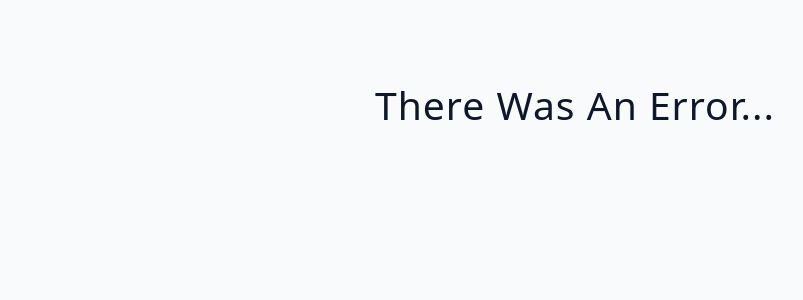
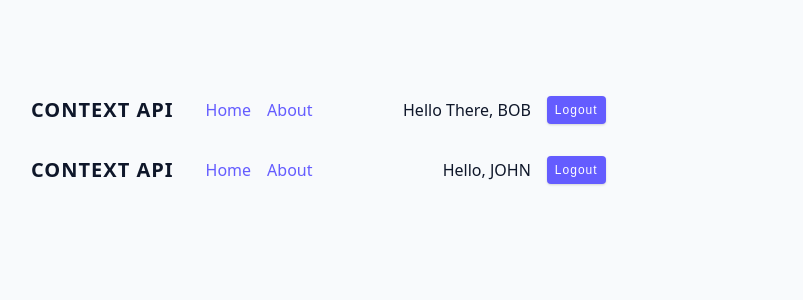
Before and after one commit to yorkyorkex/03-advanced-react, a React (Vite) app: page / in a window 1280 px wide. Shown: the top 300 px of the page, without its empty margins (65-868 px from the left). Built offline with nearby package versions, Linux system fonts and the light colour scheme; no server answers.

Commit message:
Add Navbar and UserContainer components with context API integration

```diff
--- a/src/App.jsx
+++ b/src/App.jsx
@@ -15,13 +15,14 @@
 
 //import { About, Home } from './tutorial/04-project-structure/starter/Pages'
 /* import Starter from './tutorial/04-forms/starter/02-multiple-inputs' */
-import Starter from './tutorial/08-custom-hooks/starter/02-fetch-data'
+import Starter from './tutorial/09-context-api/starter/Navbar'
 /* import Starter from './tutorial/05-leverage-javascript/starter/03-advanced-objects' */
-import Final from './tutorial/07-useRef/final/01-useRef-basics'
+import Final from './tutorial/09-context-api/final/context/Navbar'
 
 function App() {
   return (
     <div className="container">
+      <Final />
       <Starter />
     </div>
   )
--- /dev/null
+++ b/src/tutorial/09-context-api/starter/NavLinks.jsx
@@ -0,0 +1,20 @@
+import React from 'react'
+import UserContainer from './UserContainer'
+
+function NavLinks({ user, logout }) {
+  return (
+    <div className="nav-container">
+      <ul className="nav-links">
+        <li>
+          <a href="/">Home</a>
+        </li>
+        <li>
+          <a href="/about">About</a>
+        </li>
+      </ul>
+      <UserContainer user={user} logout={logout} />
+    </div>
+  )
+}
+
+export default NavLinks
--- /dev/null
+++ b/src/tutorial/09-context-api/starter/Navbar.jsx
@@ -0,0 +1,17 @@
+import React, { useState } from 'react'
+import NavbarLinks from './NavLinks'
+
+function Navbar() {
+  const [user, setUser] = useState({ name: 'john' })
+  const logout = () => {
+    setUser(null)
+  }
+  return (
+    <nav className="navbar">
+      <h5>CONTEXT API</h5>
+      <NavbarLinks user={user} logout={logout} />
+    </nav>
+  )
+}
+
+export default Navbar
--- /dev/null
+++ b/src/tutorial/09-context-api/starter/UserContainer.jsx
@@ -0,0 +1,20 @@
+import React from 'react'
+
+function UserContainer({ user, logout }) {
+  return (
+    <div className="user-container">
+      {user ? (
+        <>
+          <p>Hello, {user?.name?.toUpperCase()}</p>
+          <button className="btn" onClick={logout}>
+            Logout
+          </button>
+        </>
+      ) : (
+        <p>Please log in</p>
+      )}
+    </div>
+  )
+}
+
+export default UserContainer
```
